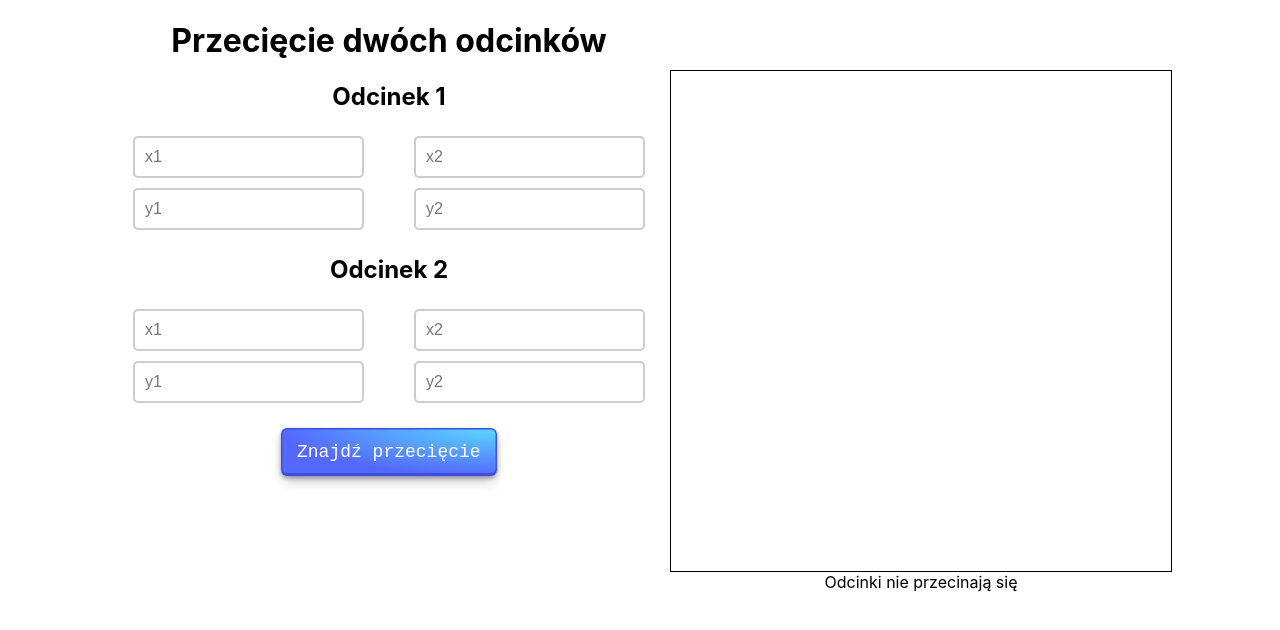
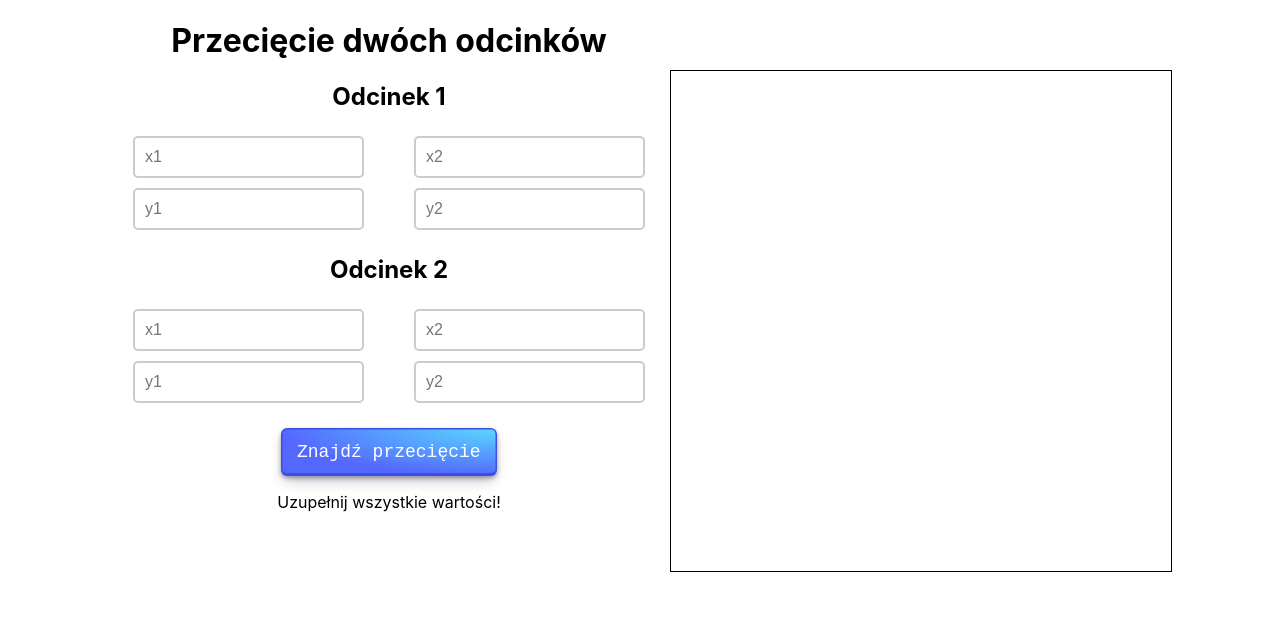
Before and after one commit to pabasroka/intersection, a React (Create React App) app: page / in a window 1280 px wide. Both pictures are taken after a click on the button "Znajdź przecięcie". Shown: the top 630 px of the page. Built offline with nearby package versions, Linux system fonts and the light colour scheme.

Commit message:
Change manipulator base

```diff
--- a/src/App.js
+++ b/src/App.js
@@ -4,6 +4,7 @@ import "./App.css";
 function App() {
   const [segment1, setSegment1] = useState({ x1: "", y1: "", x2: "", y2: "" });
   const [segment2, setSegment2] = useState({ x1: "", y1: "", x2: "", y2: "" });
+  const [warning, setWarning] = useState(false);
   const [result, setResult] = useState(null);
   const canvasRef = useRef(null);
 
@@ -17,6 +18,14 @@ function App() {
   };
 
   const findIntersection = () => {
+    if (
+      Object.values(segment1).some((value) => value === "") ||
+      Object.values(segment2).some((value) => value === "")
+    ) {
+      setWarning(true);
+      return;
+    }
+    setWarning(false);
     const x1 = parseFloat(segment1.x1);
     const y1 = parseFloat(segment1.y1);
     const x2 = parseFloat(segment1.x2);
@@ -89,7 +98,7 @@ function App() {
     const getManipulator = (start, end) => {
       const range = Math.round(Math.abs(start - end + 1));
       const count = range.toString().length;
-      return Math.pow(5, count - 1);
+      return Math.pow(10, count - 1);
     };
 
     const canvas = canvasRef.current;
@@ -99,7 +108,6 @@ function App() {
     const padding = 15; // Odstęp wokół płótna
     const manipulatorX = getManipulator(startHorizontal, endHorizontal); // Manipulator dla osi x
     const manipulatorY = getManipulator(startVertical, endVertical); // Manipulator dla osi y
-    console.log(manipulatorX, manipulatorY);
 
     ctx.clearRect(0, 0, canvas.width, canvas.height);
 
@@ -324,8 +332,10 @@ function App() {
             </div>
           </div>
         </div>
-
-        <button onClick={findIntersection}>Znajdź przecięcie</button>
+        <div>
+          <button onClick={findIntersection}>Znajdź przecięcie</button>
+          {warning && <p>Uzupełnij wszystkie wartości!</p>}
+        </div>
       </div>
       <div className="CanvasSection">
         <canvas
```
